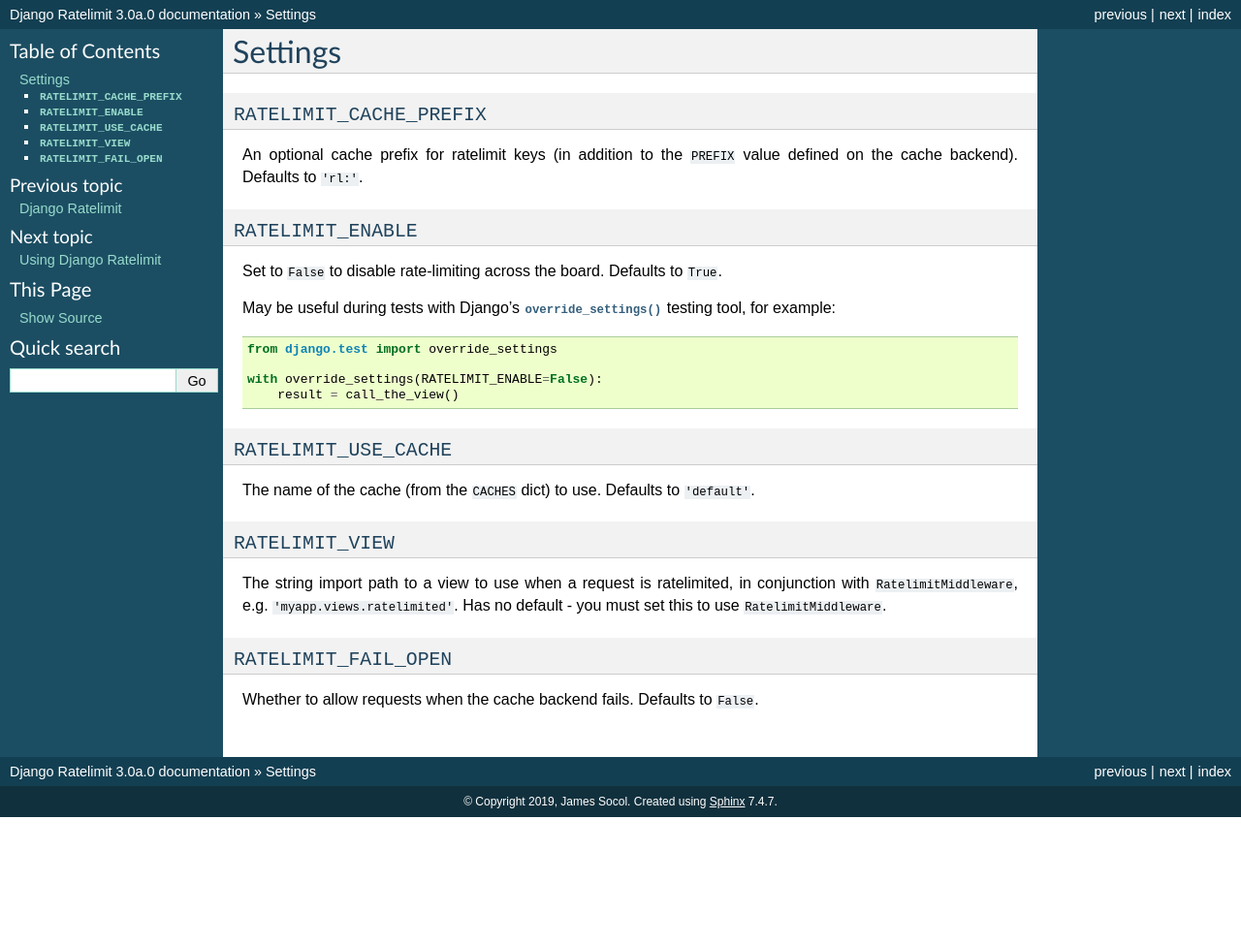
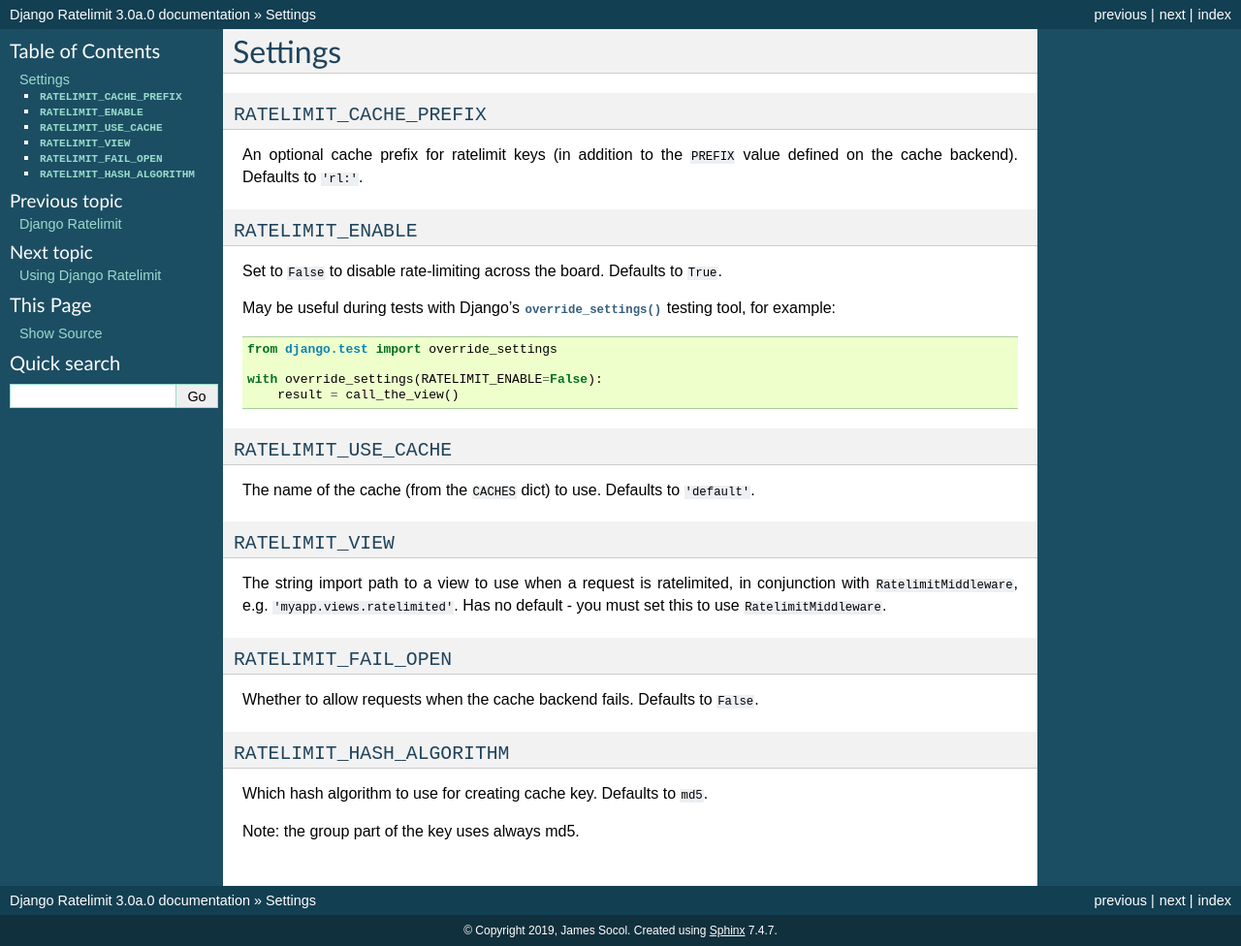
Before and after one commit to jsocol/django-ratelimit, a Sphinx documentation site: the page built from docs/settings.rst, in a window 1280 px wide. Shown: the whole page at 97% size. Built offline with Sphinx 7.4.7, drawn with Linux system fonts in a browser that asks for light colours; before the commit the page ends 900 px from its top, so only the background shows below that.

Commit message:
document RATELIMIT_HASH_ALGORITHM setting

```diff
--- a/docs/settings.rst
+++ b/docs/settings.rst
@@ -46,3 +46,10 @@ Has no default - you must set this to use ``RatelimitMiddleware``.
 -----------------------
 
 Whether to allow requests when the cache backend fails. Defaults to ``False``.
+
+``RATELIMIT_HASH_ALGORITHM``
+-----------------------
+
+Which hash algorithm to use for creating cache key. Defaults to ``md5``.
+
+Note: the group part of the key uses always md5.
```
